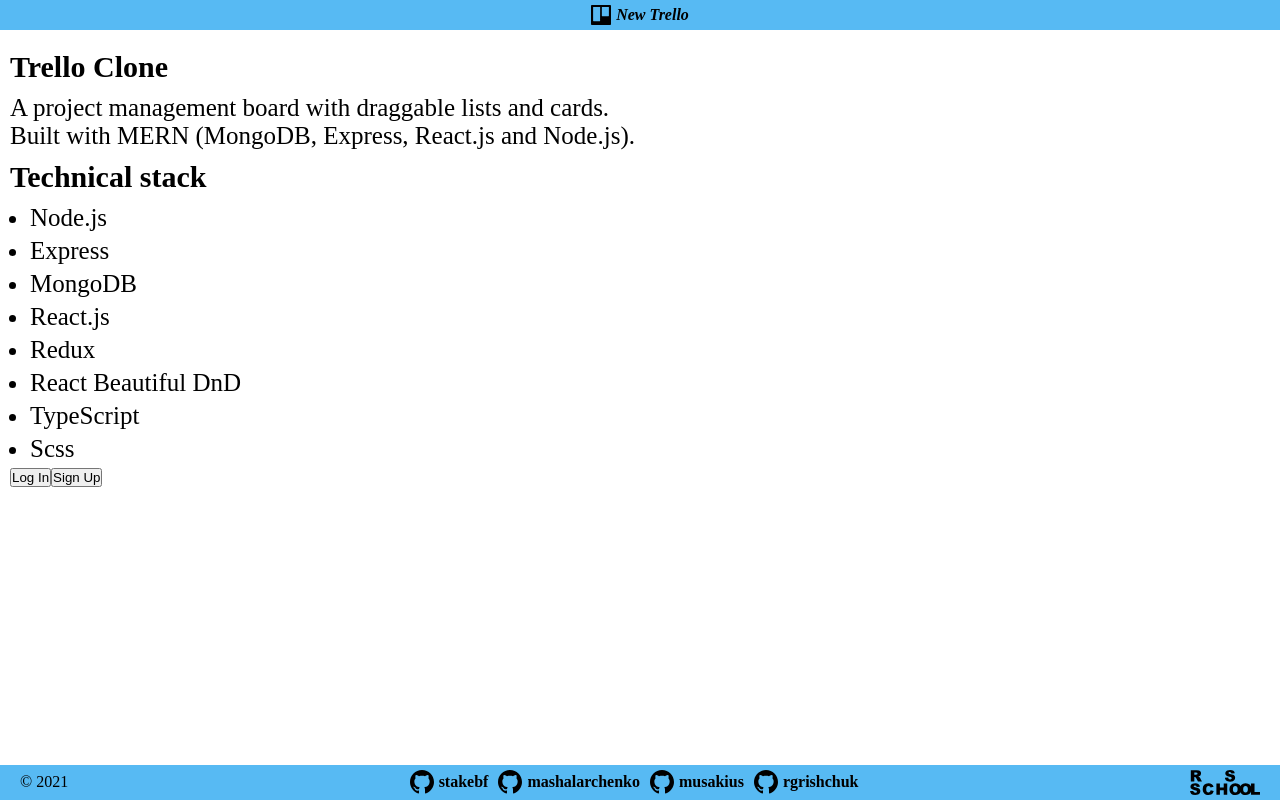
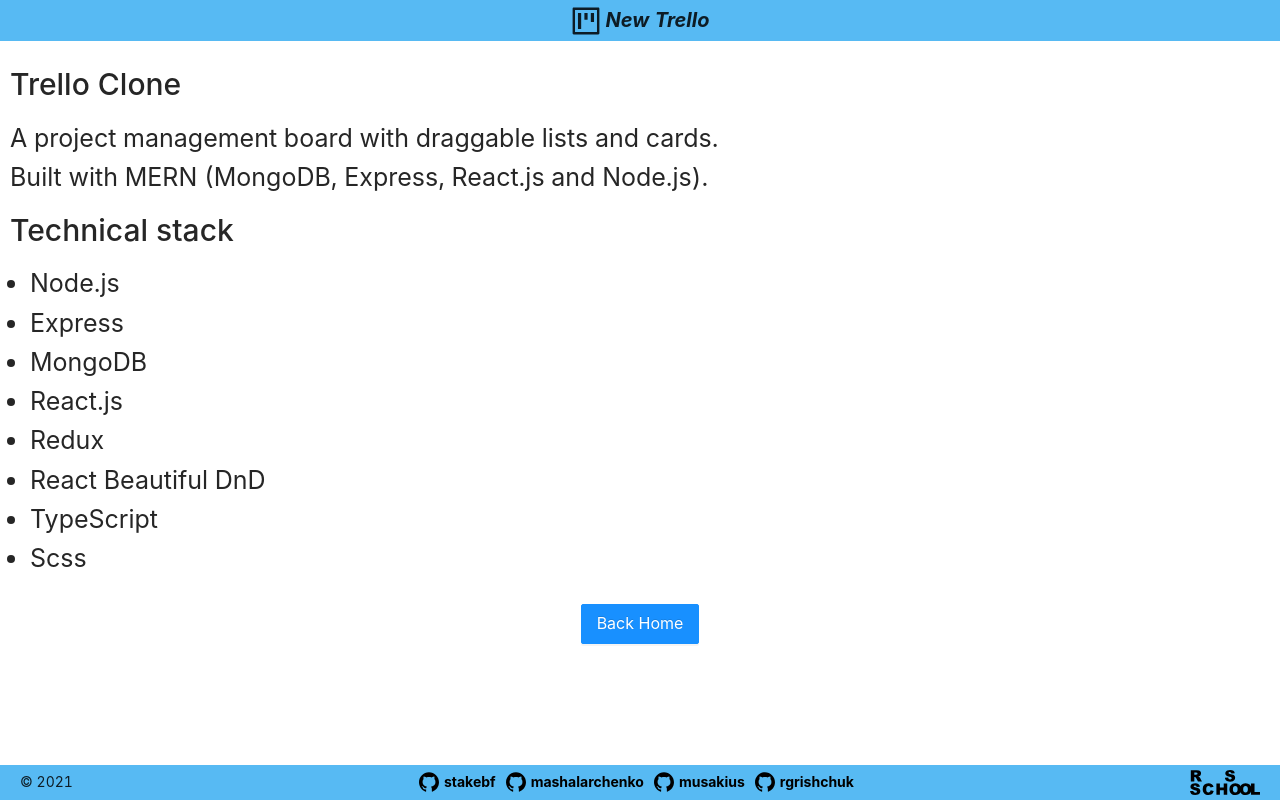
Before and after one commit to stakebf/rsclone, a React (Create React App) app in the folder client/: page /about in a window 1280 px wide. Built offline with nearby package versions, Linux system fonts and the light colour scheme.

Commit message:
feat: add Ant Design

```diff
--- a/client/package.json
+++ b/client/package.json
@@ -3,6 +3,7 @@
   "version": "0.1.0",
   "private": true,
   "dependencies": {
+    "@ant-design/icons": "^4.3.0",
     "@testing-library/jest-dom": "^5.11.4",
     "@testing-library/react": "^11.1.0",
     "@testing-library/user-event": "^12.1.10",
@@ -15,6 +16,7 @@
     "@types/react-redux": "^7.1.15",
     "@types/react-router": "^5.1.10",
     "@types/react-router-dom": "^5.1.7",
+    "antd": "^4.10.1",
     "node-sass": "4.14.1",
     "react": "^17.0.1",
     "react-dom": "^17.0.1",
--- a/client/src/components/Footer/Footer.module.scss
+++ b/client/src/components/Footer/Footer.module.scss
@@ -26,14 +26,18 @@
         align-items: center;
         text-decoration: none;
         font-weight: bold;
+
         &:visited,
         &:link {
           color: black;
         }
+
         &:hover {
           color: rgb(255, 255, 255);
         }
+
         .logoGit {
+            font-size: 20px;
             margin-right: 5px;
         }
     }
--- a/client/src/components/Footer/index.tsx
+++ b/client/src/components/Footer/index.tsx
@@ -1,8 +1,8 @@
 import React from 'react';
 import classes from './Footer.module.scss';
+import { GithubOutlined } from '@ant-design/icons';
 
 const Footer: React.FC = () => {
-  const logoGit = '/svg/github.svg';
   const logoRSS = '/svg/rs_school.svg';
 
   type nameDeveloper = {
@@ -14,7 +14,7 @@
     return (
         <div className='developer'>
             <a href={git} target='_blank' rel='noopener noreferrer'>
-                <img src={logoGit} alt="Logo git" className={classes.logoGit} />
+                <GithubOutlined className={classes.logoGit}/>
                 {name}
             </a>
         </div>
--- a/client/src/components/Header/Header.module.scss
+++ b/client/src/components/Header/Header.module.scss
@@ -9,12 +9,13 @@
         display: flex;
         align-items: center;
         justify-content: center;
+        font-size: 20px;
         font-weight: bold;
         font-style: oblique;
 
-        img {
+        .logoApp {
+            font-size: 30px;
             margin-right: 5px;
-            width: 20px;
         }
     }
 }
--- a/client/src/components/Header/index.tsx
+++ b/client/src/components/Header/index.tsx
@@ -1,12 +1,13 @@
 import React from 'react';
 import classes from './Header.module.scss';
+import { ProjectOutlined } from '@ant-design/icons';
 
 const Header: React.FC = () => {
   return (
     <header className={classes.header}>
         <div className={classes.header__title}>
-            <img src='/svg/trello.svg' alt='logo' />
-            <span>New Trello</span>
+          <ProjectOutlined className={classes.logoApp} />
+          <span>New Trello</span>
         </div>
    </header>
    );
--- a/client/src/pages/About/About.module.scss
+++ b/client/src/pages/About/About.module.scss
@@ -8,6 +8,7 @@
     }
 
     p {
+        margin: 0;
         font-size: 25px;
     }
 
@@ -18,7 +19,13 @@
     ul {
         font-size: 25px;
         li {
-            margin: 5px 20px 5px;
+            margin: 0px 20px 0px;
         }
     }
+
+    &__buttons {
+        display: flex;
+        align-items: center;
+        justify-content: center;
+    }
 }
--- a/client/src/pages/About/index.tsx
+++ b/client/src/pages/About/index.tsx
@@ -1,7 +1,9 @@
 import React from 'react';
+import 'antd/dist/antd.css';
 import classes from './About.module.scss';
 import Header from '../../components/Header';
 import Footer from '../../components/Footer';
+import { Button } from 'antd';
 
 const About: React.FC = () => {
   return (
@@ -22,9 +24,8 @@
             <li>TypeScript</li>
             <li>Scss</li>
         </ul>
-        <div>
-            <button>Log In</button>
-            <button>Sign Up</button>
+        <div className={classes.about__buttons}>
+          <a href="/"><Button type="primary" size="large">Back Home</Button></a>
         </div>
       </div>
       <Footer />
--- a/client/src/pages/Page404/Page404.module.scss
+++ /dev/null
@@ -1,23 +0,0 @@
-.wrapper {
-  height: 100vh;
-  max-width: 1400px;
-  padding: 100px;
-  display: flex;
-  flex-direction: column;
-  justify-content: center;
-  align-items: center;
-  color: #fff;
-  background: black;
-  text-align: center;
-
-  .errorNumber {
-    display: block;
-    font-size: 250px;
-    font-weight: bold;
-  }
-
-  .errorText {
-    font-size: 40px;
-    font-weight: bold;
-  }
-}
--- a/client/src/pages/Page404/index.tsx
+++ b/client/src/pages/Page404/index.tsx
@@ -1,13 +1,14 @@
 import React from 'react';
-import classes from './Page404.module.scss';
+import { Result, Button } from 'antd';
 
 const Page404: React.FC = () => {
   return (
-    <div className={classes.wrapper}>
-      <h1 className={classes.title}>WTF are you doing man (not user friendly message) :)</h1>
-      <span className={classes.errorNumber}>404</span>
-      <span className={classes.errorText}>Page not found</span>
-    </div>
+    <Result
+      status="404"
+      title="404"
+      subTitle="Sorry, the page you visited does not exist."
+      extra={<a href="/"><Button type="primary">Back Home</Button></a>}
+    />
   )
 };
 
```
Also changed, not shown: 1 other file (tests, documents, lock files or other folders).
